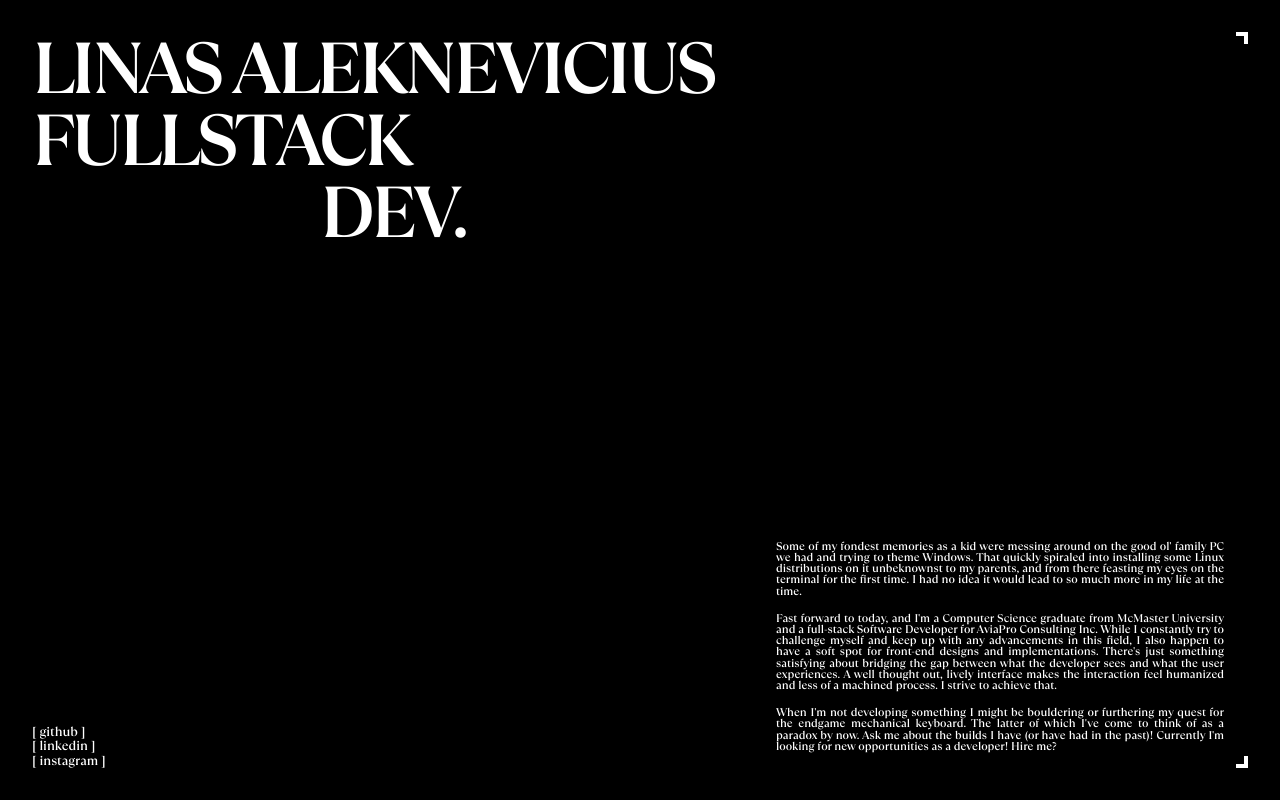
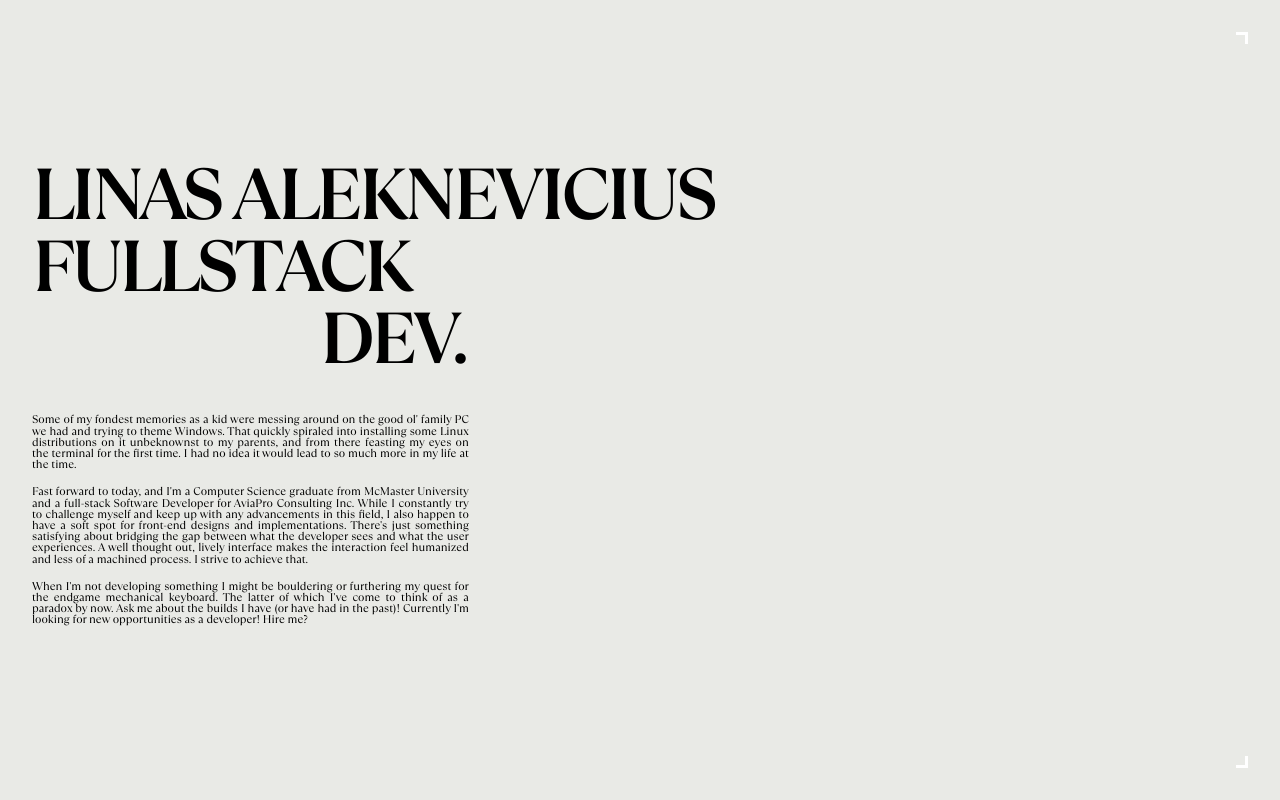
Before and after one commit to bzap/aleknev_dev_v4, a Next.js app in the folder aleknev_dev_v4/: page / in a window 1280 px wide. Built offline with nearby package versions, Linux system fonts and the light colour scheme.

Commit message:
adjusted colors

```diff
--- a/aleknev_dev_v4/src/app/components/GlowContainer.tsx
+++ b/aleknev_dev_v4/src/app/components/GlowContainer.tsx
@@ -8,14 +8,39 @@ const GlowContainer = () => {
             //     background: background,
             // }}
         >
-            <div className="relative z-30 blur-xl opacity-30 bottom-[20em]">
+            <div className="relative z-30 blur-3xl opacity-80 bottom-[20em]">
                 <svg
-                    // width={"200px"}
-                    // height={"200px"}
+                    width={"80em"}
+                    height={"80em"}
                     viewBox="0 0 200 200"
                     xmlns="http://www.w3.org/2000/svg"
                 >
-                    <path fill="#666362" transform="translate(100 100)">
+                    {/* <defs>
+                        <radialGradient id="fill" cx="46%" cy="50%">
+                            <stop offset="0%" stop-color="#eb8f15"></stop>
+                            <stop offset="100%" stop-color="#c57aff"></stop>
+                        </radialGradient>
+                    </defs> */}
+                    <defs>
+                        <radialGradient id="fill" cx="46%" cy="50%">
+                            <stop offset="0%" stop-color="#ff9900"></stop>
+                            <stop offset="100%" stop-color="#dd56e9"></stop>
+                        </radialGradient>
+                    </defs>
+                    {/* <defs>
+                        <linearGradient
+                            id="fill"
+                            x1="0%"
+                            y1="0%"
+                            x2="100%"
+                            y2="0%"
+                            gradientTransform="rotate(45 0.5 0.5)"
+                        >
+                            <stop offset="0%" stop-color="#ff9900"></stop>
+                            <stop offset="100%" stop-color="#dd56e9"></stop>
+                        </linearGradient>
+                    </defs> */}
+                    <path fill="url(#fill)" transform="translate(140 100)">
                         <animate
                             attributeName="d"
                             dur={"8000ms"}
--- a/aleknev_dev_v4/src/app/components/landing/Header.tsx
+++ b/aleknev_dev_v4/src/app/components/landing/Header.tsx
@@ -4,38 +4,38 @@ import Image from "next/image";
 
 const Header = () => {
     return (
-        <div className="flex flex-col h-full justify-between">
-            <div className="flex flex-col text-7xl font-semibold antialiased text-white tracking-tighter">
-                <div>LINAS ALEKNEVICIUS</div>
+        <div className="flex flex-col h-full justify-center gap-10">
+            <div className="flex flex-col text-7xl font-semibold antialiased text-black tracking-tighter">
+                <div className="">LINAS ALEKNEVICIUS</div>
                 <div>FULLSTACK</div>
                 <div className="h-full pl-[4em]">
                     <div className="">DEV.</div>
                 </div>
 
-                <div className="fixed bottom-8">
-                    <div className="flex flex-col tracking-normal font-medium gap-0.5">
+                {/* <div className="fixed bottom-8">
+                    <div className="flex flex-col tracking-normal gap-0.5">
                         <div className="text-[0.8rem]">[ github ]</div>
                         <div className="text-[0.8rem]">[ linkedin ]</div>
                         <div className="text-[0.8rem]">[ instagram ]</div>
                     </div>
-                </div>
+                </div> */}
             </div>
             <div>
-                <div className="flex flex-col gap-3 text-white text-justify items-end  tracking-tighter text-5xl font-medium antialiased">
-                    <div className="w-[80%] flex items-end flex-col pb-4 pr-4 gap-4 pr-6">
+                <div className="flex flex-col gap-3 text-black text-justify items-start  tracking-tighter text-5xl antialiased">
+                    <div className="w-[100%] flex items-start flex-col pb-4 pr-4 gap-4 pr-6">
                         <div className="text-[0.7rem] tracking-normal">
-                            <div className="max-w-[40em]"> {paragraph}</div>
+                            <div className="max-w-[39em]"> {paragraph}</div>
                         </div>
                         <div className=" text-[0.7rem] tracking-normal text-justify">
-                            <div className="max-w-[40em]">{paragraphTwo}</div>
+                            <div className="max-w-[39em]">{paragraphTwo}</div>
                         </div>
                         <div className="text-[0.7rem] tracking-normal text-justify">
-                            <div className="max-w-[40em]">{paragraphThree}</div>
+                            <div className="max-w-[39em]">{paragraphThree}</div>
                         </div>
-                        <div className="bg-white h-1 w-3 absolute bottom-8 right-8" />
-                        <div className="bg-white h-3 w-1 absolute bottom-8 right-8" />
-                        <div className="bg-white h-3 w-1 absolute top-8 right-8" />
-                        <div className="bg-white h-1 w-3 absolute top-8 right-8" />
+                        <div className="bg-white h-[3px] w-3 absolute bottom-8 right-8" />
+                        <div className="bg-white h-3 w-[3px] absolute bottom-8 right-8" />
+                        <div className="bg-white h-3 w-[3px] absolute top-8 right-8" />
+                        <div className="bg-white h-[3px] w-3 absolute top-8 right-8" />
                     </div>
                 </div>
             </div>
--- a/aleknev_dev_v4/src/app/globals.css
+++ b/aleknev_dev_v4/src/app/globals.css
@@ -3,7 +3,7 @@
 @tailwind utilities;
 
 body {
-    background: black;
+    background: #e9eae6;
 }
 
 /* 20201e */
```
